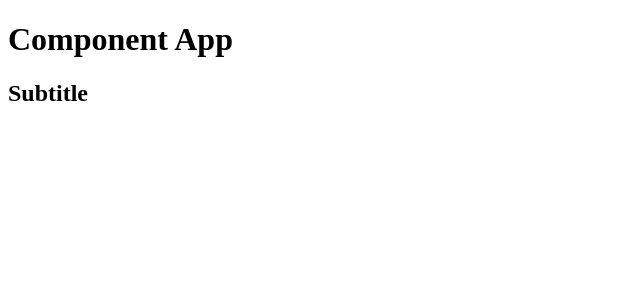
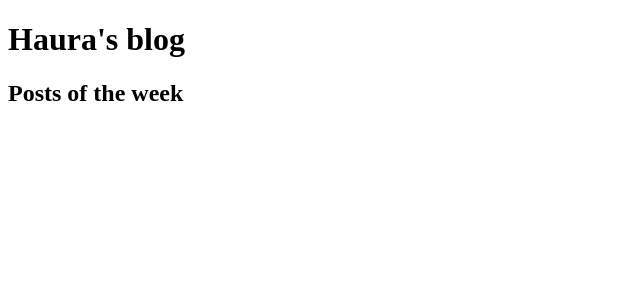
Before and after one commit to afsilvaluiz/JStack, a React app in the folder reactFundamentals/: page / in a window 1280 px wide. Shown: the top 300 px of the page, without its empty margins (0-640 px from the left). Built offline with nearby package versions, Linux system fonts and the light colour scheme.

Commit message:
chore: study of expressions in JSX

```diff
--- a/reactFundamentals/src/App.js
+++ b/reactFundamentals/src/App.js
@@ -1,10 +1,12 @@
 import React from "react";
+
+const category = 'Posts of the week';
 
 function App() {
   return (
     <>
-      <h1>Component App</h1>
-      <h2>Subtitle</h2>
+      <h1>Haura's blog</h1>
+      <h2>{category}</h2>
     </>
   )
 }
```
